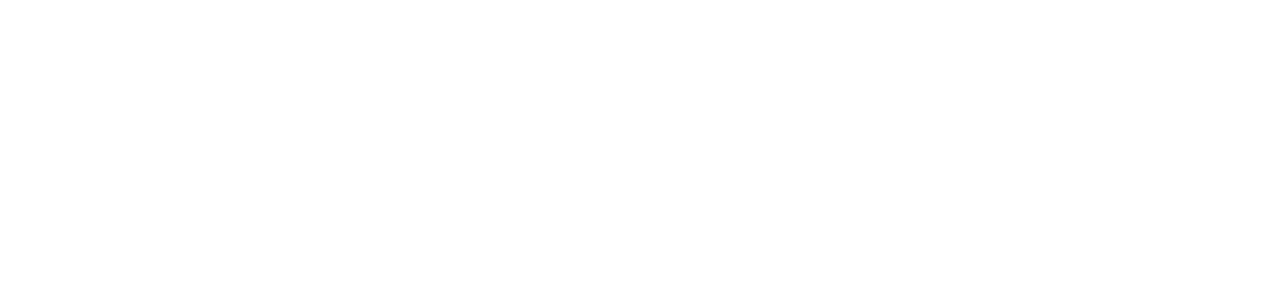
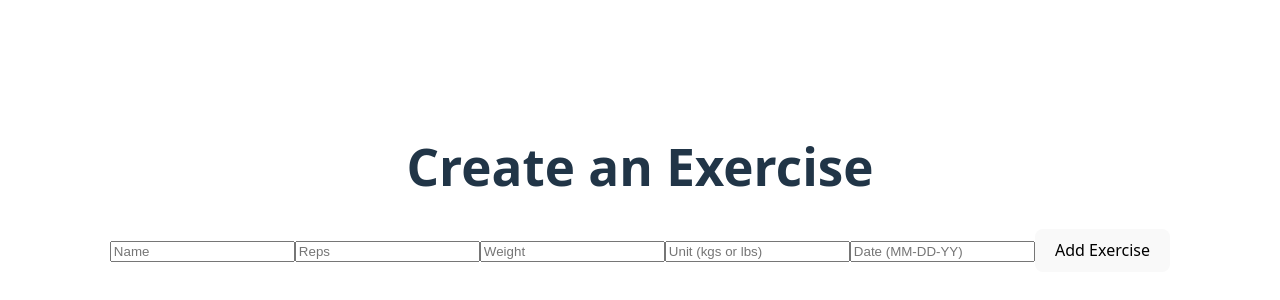
Before and after one commit to JeffreyLCary/osu-cs290-s25-assignment-9, a React (Vite) app in the folder caryjef-react/: page /create-exercise in a window 1280 px wide. Before the commit this address had no page. Shown: the part 212-512 px from the top of the page. Built offline with nearby package versions, Linux system fonts and the light colour scheme.

Commit message:
Create and Edit page implementation

```diff
--- a/caryjef-react/src/App.jsx
+++ b/caryjef-react/src/App.jsx
@@ -1,18 +1,21 @@
 import './App.css';
 import { BrowserRouter as Router, Routes, Route } from 'react-router-dom';
+import { useState } from 'react';
 import HomePage from './pages/HomePage';
-// import CreateExercisePage from './pages/CreateExercisePage';
-// import EditExercisePage from './pages/EditExercisePage';
+import CreateExercisePage from './pages/CreateExercisePage';
+import EditExercisePage from './pages/EditExercisePage';
 
 function App() {
+
+  const [exerciseToEdit, setExerciseToEdit] = useState();
 
   return (
     <div className="app">
         <Router>
           <Routes>
-            <Route path="/" element={<HomePage/>}></Route>
-            {/* <Route path="/create-exercise" element={<CreateExercisePage />}></Route> */}
-            {/* <Route path="/edit-exercise" element={<EditExercisePage />}></Route> */}
+            <Route path="/" element={<HomePage setExerciseToEdit={setExerciseToEdit} />}></Route>
+            <Route path="/create-exercise" element={<CreateExercisePage />}></Route>
+            <Route path="/edit-exercise" element={<EditExercisePage exerciseToEdit={exerciseToEdit} />}></Route>
           </Routes>
         </Router>
     </div>
--- a/caryjef-react/src/components/ExerciseRow.jsx
+++ b/caryjef-react/src/components/ExerciseRow.jsx
@@ -2,7 +2,7 @@ import '../App.css';
 import { MdDelete, MdEdit } from 'react-icons/md';
 import { useNavigate } from 'react-router-dom';
 
-function ExerciseRow({ exercise, onDelete }) {
+function ExerciseRow({ exercise, onDelete, onEdit }) {
 
     const navigate = useNavigate();
 
@@ -14,8 +14,8 @@ function ExerciseRow({ exercise, onDelete }) {
                 <td>{exercise.weight}</td>
                 <td>{exercise.unit}</td>
                 <td>{exercise.date}</td>
-                <MdEdit onClick={e => { e.preventDefault(); navigate('/edit-exercise')}}/>
-                <MdDelete onClick={e => { e.preventDefault(); onDelete(exercise._id)}}/>
+                <MdEdit onClick={e => { e.preventDefault(); onEdit(exercise) }}/>
+                <MdDelete onClick={e => { e.preventDefault(); onDelete(exercise._id) }}/>
             </tr>
         </>
     )
--- a/caryjef-react/src/components/ExerciseTable.jsx
+++ b/caryjef-react/src/components/ExerciseTable.jsx
@@ -1,8 +1,9 @@
+import '../App.css';
 import ExerciseRow from './ExerciseRow';
 
-function ExerciseTable({exercises, onDelete}) {
+function ExerciseTable({exercises, onDelete, onEdit}) {
     return (
-        <div className="exercise-table">
+        <>
             <thead>
                 <tr>
                     <td>Name</td>
@@ -16,9 +17,9 @@ function ExerciseTable({exercises, onDelete}) {
             </thead>
             <tbody>
                 {exercises.map((exercise) => <ExerciseRow exercise={exercise}
-                        onDelete={onDelete} key={exercise._id} />)}
+                        onDelete={onDelete} onEdit={onEdit} key={exercise._id} />)}
             </tbody>
-        </div>
+        </>
     );
 };
 
--- a/caryjef-react/src/pages/CreateExercisePage.jsx
+++ b/caryjef-react/src/pages/CreateExercisePage.jsx
@@ -0,0 +1,66 @@
+import { useState } from 'react';
+import { useNavigate } from 'react-router-dom';
+
+export const CreateExercisePage = () => {
+
+    const [name, setName] = useState('');
+    const [reps, setReps] = useState('');
+    const [weight, setWeight] = useState('');
+    const [unit, setUnit] = useState('');
+    const [date, setDate] = useState('');
+
+    const navigate = useNavigate();
+
+    const createExercise = async () => {
+        const newExercise = {name, reps, weight, unit, date};
+        const response = await fetch(
+            '/exercises', {
+                method: 'POST',
+                headers: {'Content-type': 'application/json'},
+                body: JSON.stringify(newExercise)
+            }
+        );
+        if (response.status === 201) {
+            alert("Successfully added the exercise to the database.");
+        } else {
+            alert("Failed to add the exercise, status code = " + response.status)
+        };
+        navigate('/');
+    };
+
+    return (
+        <>
+            <h1>Create an Exercise</h1>
+            <input
+                type="text"
+                placeholder="Name"
+                value={name}
+                onChange={e => setName(e.target.value)} />
+            <input
+                type="number"
+                placeholder="Reps"
+                value={reps}
+                onChange={e => setReps(e.target.valueAsNumber)} />
+            <input
+                type="number"
+                placeholder="Weight"
+                value={weight}
+                onChange={e => setWeight(e.target.valueAsNumber)} />
+            <input
+                type="text"
+                placeholder="Unit (kgs or lbs)"
+                value={unit}
+                onChange={e => setUnit(e.target.value)} />
+            <input
+                type="text"
+                placeholder="Date (MM-DD-YY)"
+                value={date}
+                onChange={e => setDate(e.target.value)} />
+            <button
+                onClick={createExercise}
+            >Add Exercise</button>
+        </>
+    );
+}
+
+export default CreateExercisePage;
--- a/caryjef-react/src/pages/EditExercisePage.jsx
+++ b/caryjef-react/src/pages/EditExercisePage.jsx
@@ -0,0 +1,61 @@
+import { useState } from 'react';
+import { useNavigate } from 'react-router-dom';
+
+export const EditExercisePage = ({exerciseToEdit}) => {
+
+    const [name, setName] = useState(exerciseToEdit.name);
+    const [reps, setReps] = useState(exerciseToEdit.reps);
+    const [weight, setWeight] = useState(exerciseToEdit.weight);
+    const [unit, setUnit] = useState(exerciseToEdit.unit);
+    const [date, setDate] = useState(exerciseToEdit.date);
+
+    const navigate = useNavigate();
+
+    const editExercise = async () => {
+        const updatedExercise = {name, reps, weight, unit, date};
+        const response = await fetch(
+            `/exercises/${exerciseToEdit._id}`, {
+                method: 'PUT',
+                headers: {'Content-type': 'application/json'},
+                body: JSON.stringify(updatedExercise)
+            }
+        );
+        if (response.status === 200) {
+            alert("Successfully edited the exercise.");
+        } else {
+            alert("Failed to edit the exercise, status code = " + response.status)
+        };
+        navigate('/');
+    };
+
+    return (
+        <>
+            <h1>Edit Exercise</h1>
+            <input
+                type="text"
+                value={name}
+                onChange={e => setName(e.target.value)} />
+            <input
+                type="number"
+                value={reps}
+                onChange={e => setReps(e.target.valueAsNumber)} />
+            <input
+                type="number"
+                value={weight}
+                onChange={e => setWeight(e.target.valueAsNumber)} />
+            <input
+                type="text"
+                value={unit}
+                onChange={e => setUnit(e.target.value)} />
+            <input
+                type="text"
+                value={date}
+                onChange={e => setDate(e.target.value)} />
+            <button
+                onClick={editExercise}
+            >Update Exercise</button>
+        </>
+    );
+};
+
+export default EditExercisePage;
--- a/caryjef-react/src/pages/HomePage.jsx
+++ b/caryjef-react/src/pages/HomePage.jsx
@@ -1,9 +1,11 @@
 import { Link } from 'react-router-dom';
 import ExerciseTable from '../components/ExerciseTable';
 import { useEffect, useState } from 'react';
+import { useNavigate } from 'react-router-dom';
 
-function HomePage() {
+function HomePage({setExerciseToEdit}) {
     const [exercises, setExercises] = useState([]);
+    const navigate = useNavigate();
 
     const loadExercises = async () => {
         const response = await fetch('/exercises');
@@ -27,10 +29,15 @@ function HomePage() {
         };
     };
 
+    const onEdit = async (exercise) => {
+        setExerciseToEdit(exercise);
+        navigate('/edit-exercise')
+    }
+
     return (
         <>
             <h2>List of Exercises</h2>
-            <ExerciseTable exercises={exercises} onDelete={onDelete}></ExerciseTable>
+            <ExerciseTable exercises={exercises} onDelete={onDelete} onEdit={onEdit}></ExerciseTable>
             <Link to="/create-exercise">Add an exercise</Link>
         </>
     );
```
Also changed, not shown: 1 other file (tests, documents, lock files or other folders).
